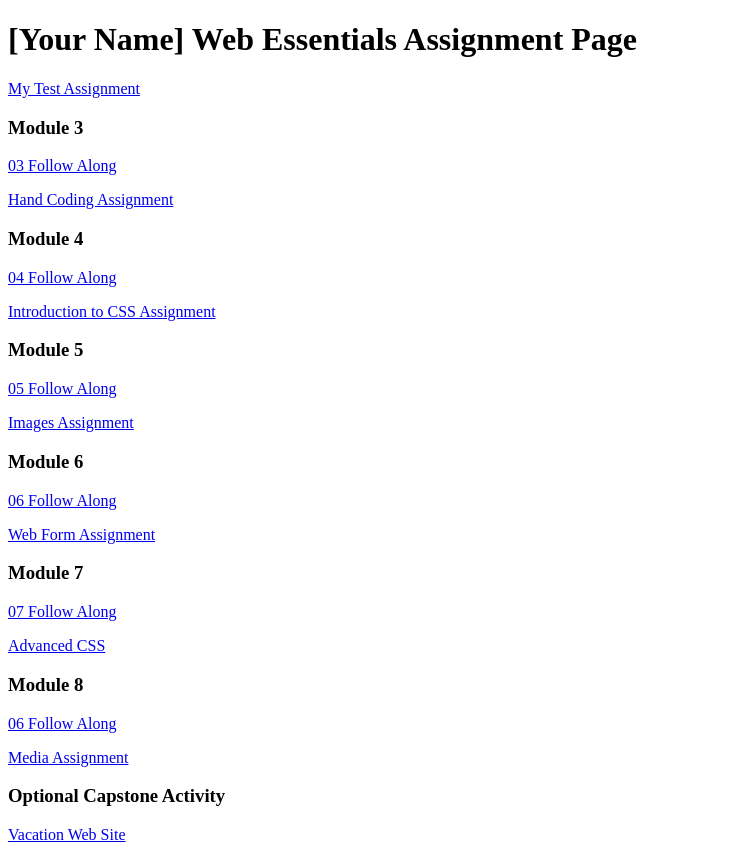
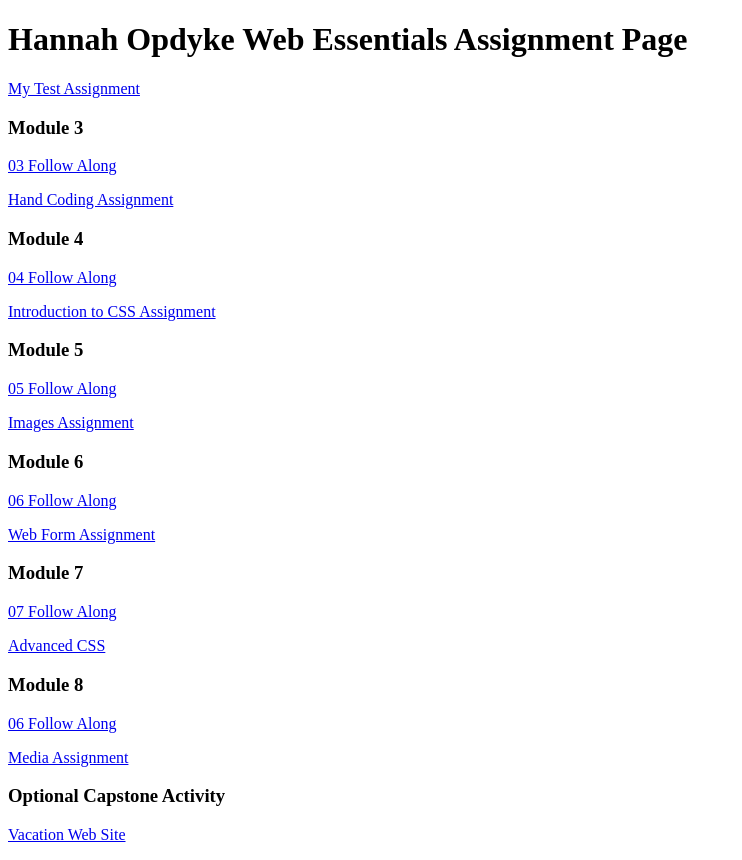
Before and after one commit to hopdykemylove/dwdd1600, a plain HTML site: page index.html in a window 1280 px wide. Shown: the whole page, without its empty margins (0-742 px from the left). Drawn offline with Linux system fonts and the light colour scheme.

Commit message:
Added my Name

```diff
--- a/index.html
+++ b/index.html
@@ -6,7 +6,7 @@
 		<title>dwdd 1600 assignment list page</title>
 	</head>
 	<body>
-		<h1>[Your Name] Web Essentials Assignment Page</h1>
+		<h1>Hannah Opdyke Web Essentials Assignment Page</h1>
 		<p><a href="01test">My Test Assignment</a></p>
 
 		<h3>Module 3</h3>
```
